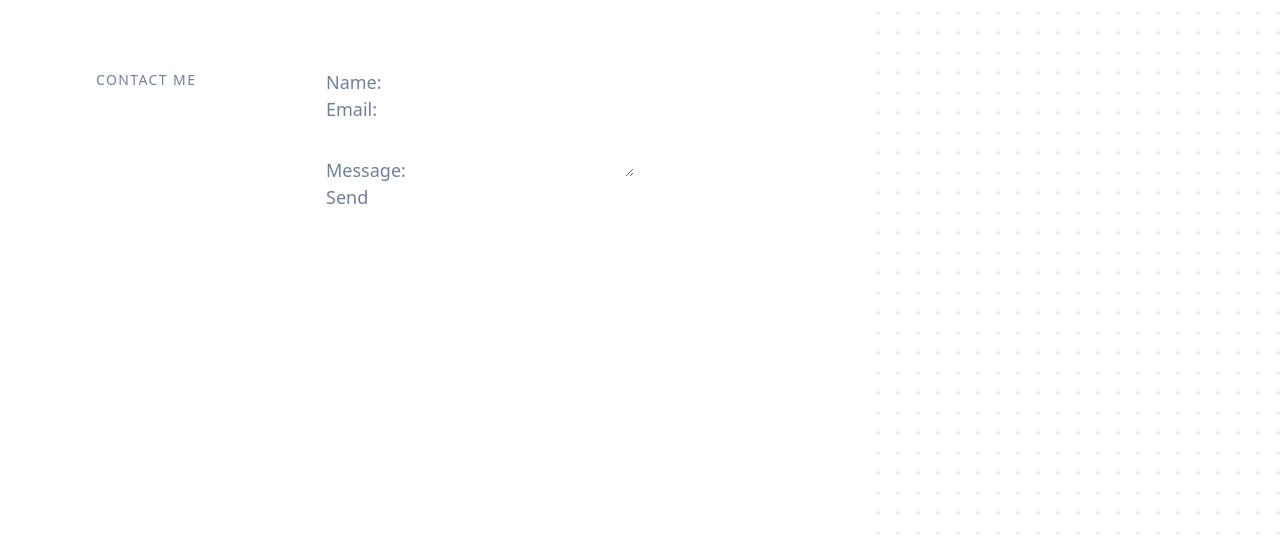
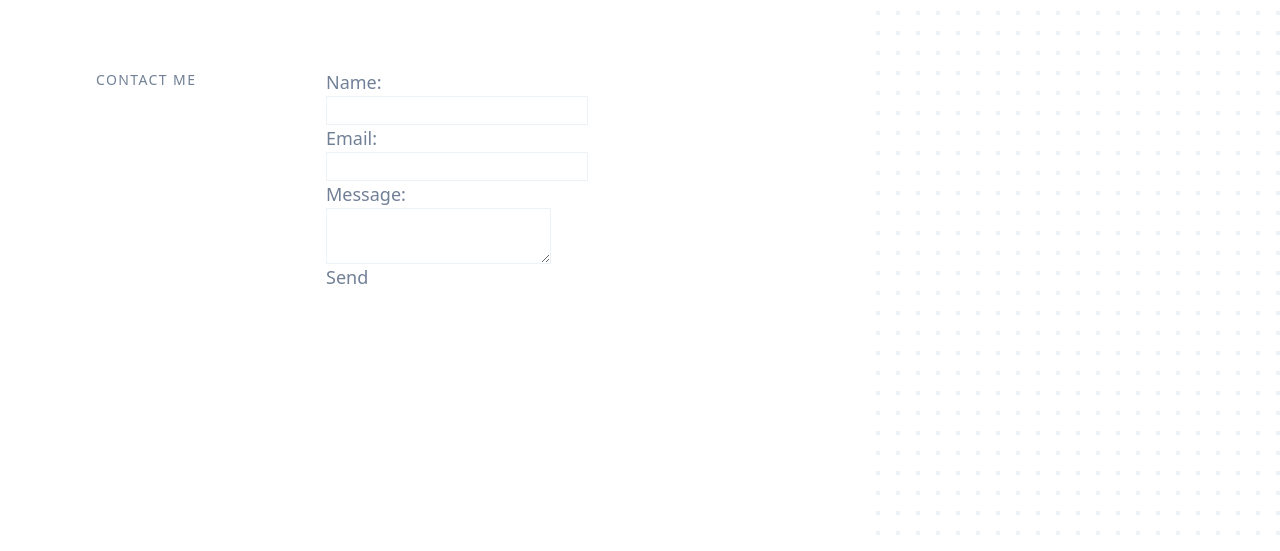
Before and after one commit to seanherbert87/seanherbert87.github.io, a Gatsby site: page /contact in a window 1280 px wide. Shown: the part 249-800 px from the top of the page. Built offline with nearby package versions, Linux system fonts and the light colour scheme; Gatsby itself is replaced by a stand-in of ours.

Commit message:
Update index.jsx

```diff
--- a/src/components/form/index.jsx
+++ b/src/components/form/index.jsx
@@ -9,13 +9,13 @@ const Form = ({}) => {
                 <label>Don't fill this out if you're human: <input name="bot-field" /></label>
             </p>
             <p>
-                <label>Name: <input type="text" name="name" /></label>
+                <label>Name: <input type="text" name="name" class="block border border-gray-200" /></label>
             </p>
             <p>
-                <label>Email: <input type="text" name="email" /></label>
+                <label>Email: <input type="text" name="email" class="block border border-gray-200" /></label>
             </p>
             <p>
-                <label>Message: <textarea name="message"></textarea></label>
+                <label>Message: <textarea name="message" class="block border border-gray-200"></textarea></label>
             </p>
             <div data-netlify-recaptcha="true"></div>
             <p>
```
